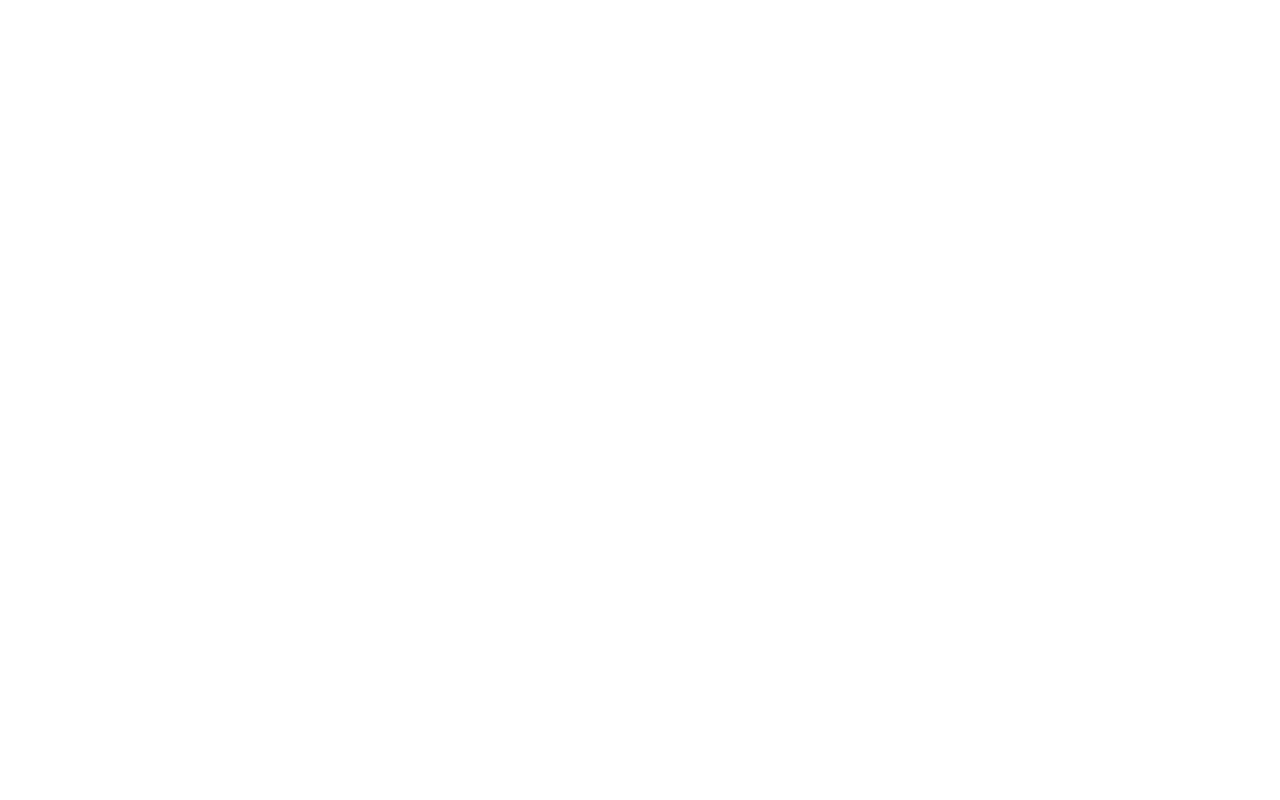
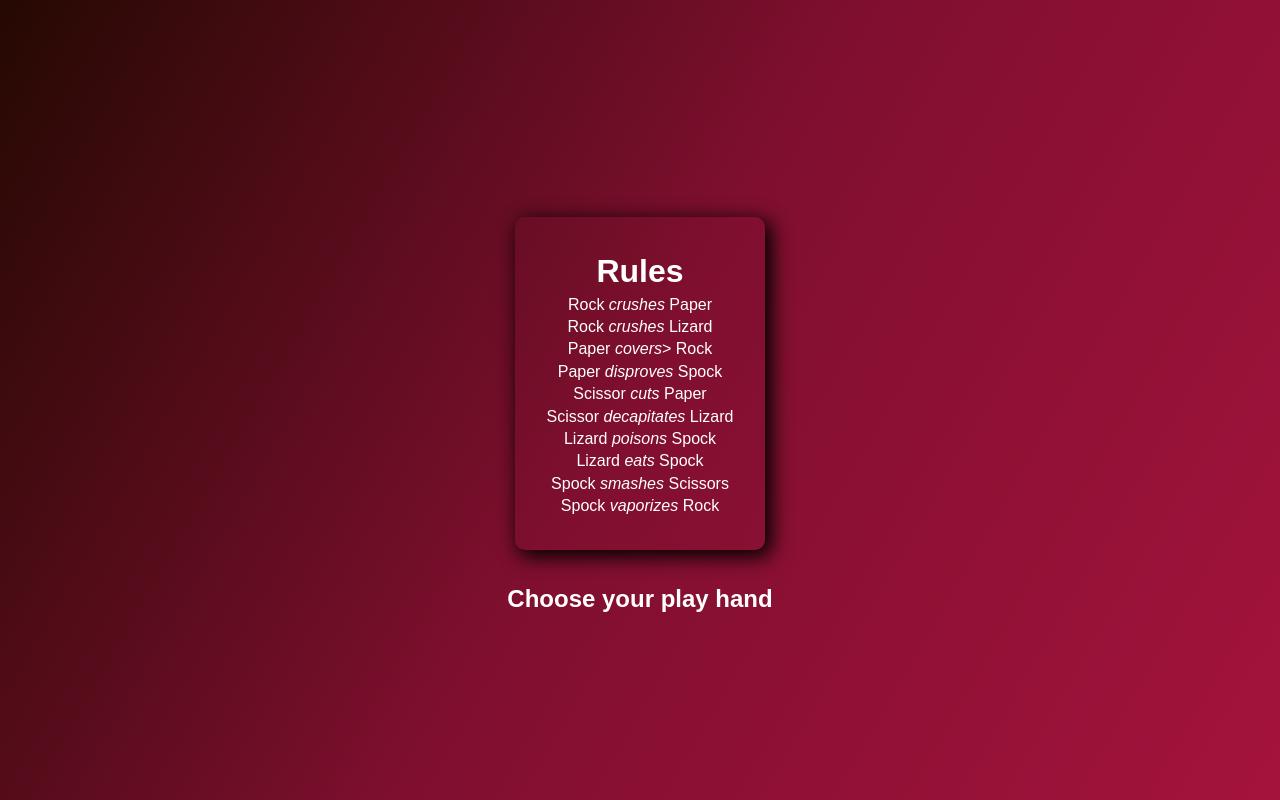
Before and after one commit to bharati-21/rock-paper-scissors-lizard-spock, a plain HTML site: page game.html in a window 1280 px wide. Drawn offline with Linux system fonts and the light colour scheme.

Commit message:
Created game.html

```diff
--- a/game.html
+++ b/game.html
@@ -0,0 +1,33 @@
+<!DOCTYPE html>
+<html lang="en">
+    <head>
+        <meta charset="UTF-8">
+        <meta http-equiv="X-UA-Compatible" content="IE=edge">
+        <meta name="viewport" content="width=device-width, initial-scale=1.0">
+
+        <link rel="stylesheet" href="styles.css">
+
+        <title>Rock Paper Scissors Lizard Spock</title>
+    </head>
+    <body class="game-body">
+        <div id="game-wrapper">
+            <div class="container">
+                <h1 class="sub-hero">Rules</h1>
+                <ul>
+                    <li>Rock <em>crushes</em> Paper</li>
+                    <li>Rock <em>crushes</em> Lizard</li>
+                    <li>Paper <em>covers</em>> Rock</li>
+                    <li>Paper <em>disproves</em> Spock</li>
+                    <li>Scissor <em>cuts</em> Paper</li>
+                    <li>Scissor <em>decapitates</em> Lizard</li>
+                    <li>Lizard <em>poisons</em> Spock</li>
+                    <li>Lizard <em>eats</em> Spock</li>
+                    <li>Spock <em>smashes</em> Scissors</li>
+                    <li>Spock <em>vaporizes</em> Rock</li>
+                </ul>
+            </div>
+
+            <h2 class="choose-head">Choose your play hand</h2>
+        </div>
+    </body>
+</html>
--- a/styles.css
+++ b/styles.css
@@ -4,15 +4,20 @@
     box-sizing: border-box;
 }
 
-body {
-    background: linear-gradient(120deg, #4d194d, #272640);
+body.index-body, body.game-body {
+    background: linear-gradient(120deg, #4d194d, #3e1f47, #272640);
     width: 100%;
     color: #fff;
     font-family: Arial, Helvetica, sans-serif;
     line-height: 1.4;
 }
 
-#home-wrapper {
+body.game-body {
+    background: linear-gradient(120deg, #250902, #800f2f, #a4133c);
+}
+
+
+#home-wrapper, #game-wrapper {
     height: 100vh;
     overflow: hidden;
     display: flex;
@@ -27,10 +32,11 @@ a {
     color: #fff;
 }
 
+ul {
+    list-style: none;
+}
+
 .container {
-    /* background: #0f050886; */
-    /* background-color: #212f45f6; */
-    /* background: #; */
     max-width: 1120px;
     margin: 2rem auto;
     display: flex;
```
Also changed, not shown: index.html (+1 -1 lines).
